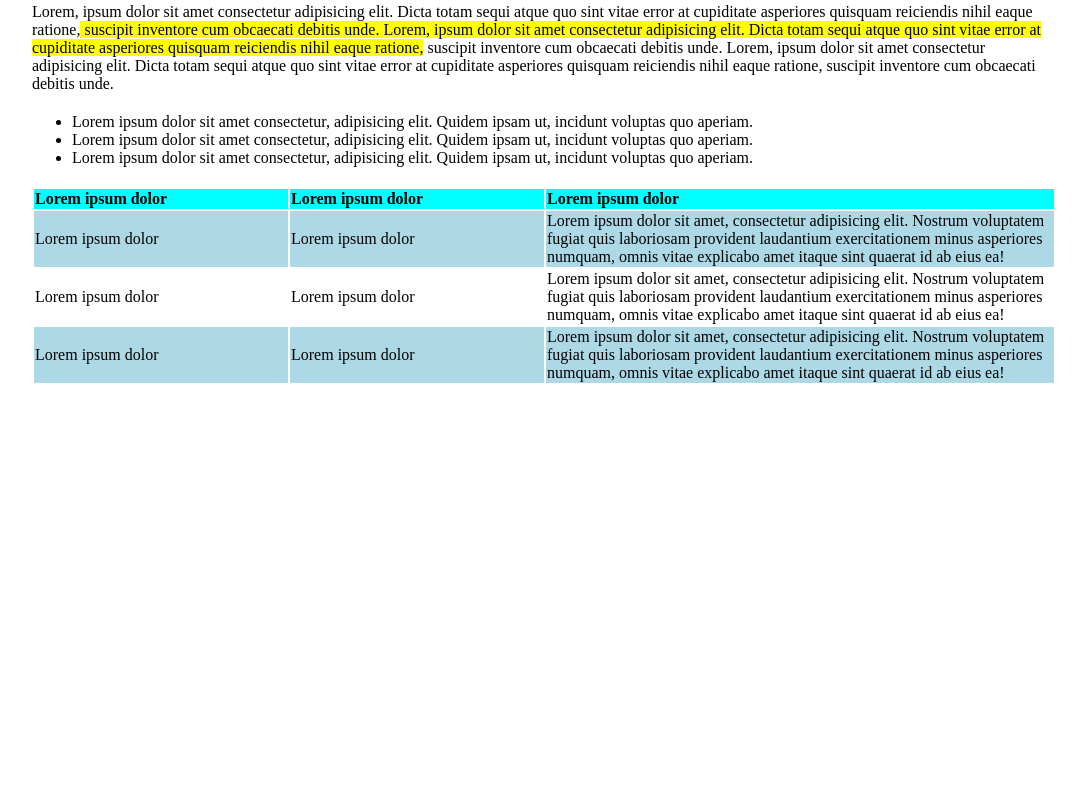
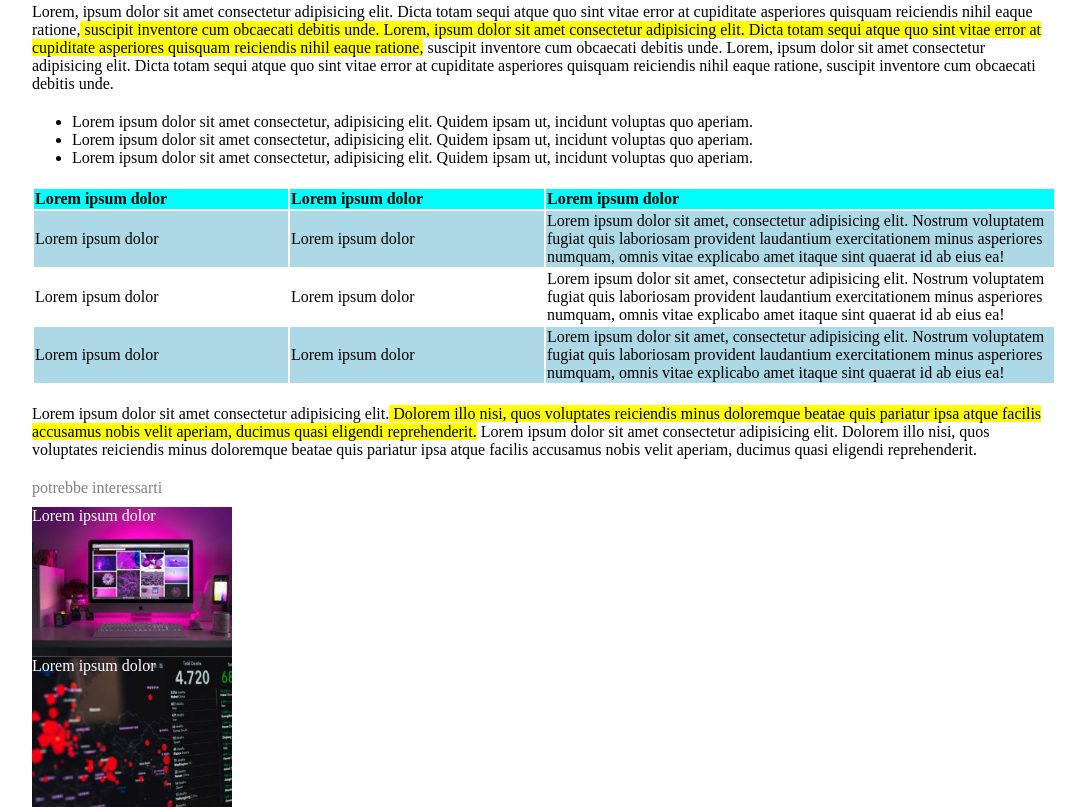
Before and after one commit to biancoenrico/html-css-booleaner, a website: page index.html in a window 1280 px wide. Shown: the part 646-1453 px from the top of the page, without its empty margins (96-1181 px from the left). Before the commit the page ends 1031 px from the top, so only its background shows below. Drawn offline with Linux system fonts and the light colour scheme.

Commit message:
esercizio finito

```diff
--- a/css/style.css
+++ b/css/style.css
@@ -85,4 +85,35 @@
 }
 /*end table*/
 
+/*bottom text*/
+.bottom-text {
+  margin-top: 20px;
+}
+
 /*end main*/
+
+/*footer*/
+
+/*suggested*/
+.suggested {
+  margin-top: 20px;
+  margin-bottom: 10px;
+  color: gray;
+}
+
+.sugg-m {
+  color: white;
+  background-image: url(../img/monitor.jpg);
+  width: 200px;
+  height: 150px;
+  background-size: cover;
+}
+
+.sugg-g {
+  color: white;
+  background-image: url(../img/graph.jpg);
+  width: 200px;
+  height: 150px;
+  background-size: cover;
+}
+/*end footer*/
--- a/index.html
+++ b/index.html
@@ -137,8 +137,40 @@
           </table>
         </div>
         <!--end table-->
+
+        <!--bottom text-->
+        <div>
+          <p class="bottom-text">
+            Lorem ipsum dolor sit amet consectetur adipisicing elit.<span
+              class="highlights"
+            >
+              Dolorem illo nisi, quos voluptates reiciendis minus doloremque
+              beatae quis pariatur ipsa atque facilis accusamus nobis velit
+              aperiam, ducimus quasi eligendi reprehenderit.</span
+            >
+            Lorem ipsum dolor sit amet consectetur adipisicing elit. Dolorem
+            illo nisi, quos voluptates reiciendis minus doloremque beatae quis
+            pariatur ipsa atque facilis accusamus nobis velit aperiam, ducimus
+            quasi eligendi reprehenderit.
+          </p>
+        </div>
+        <!--end bottom text-->
       </div>
     </main>
     <!--end main-->
+
+    <!--footer-->
+    <footer>
+      <div class="container">
+        <p class="suggested">potrebbe interessarti</p>
+        <div>
+          <p class="sugg-m">Lorem ipsum dolor</p>
+        </div>
+        <div>
+          <p class="sugg-g">Lorem ipsum dolor</p>
+        </div>
+      </div>
+    </footer>
+    <!--end footer-->
   </body>
 </html>
```
